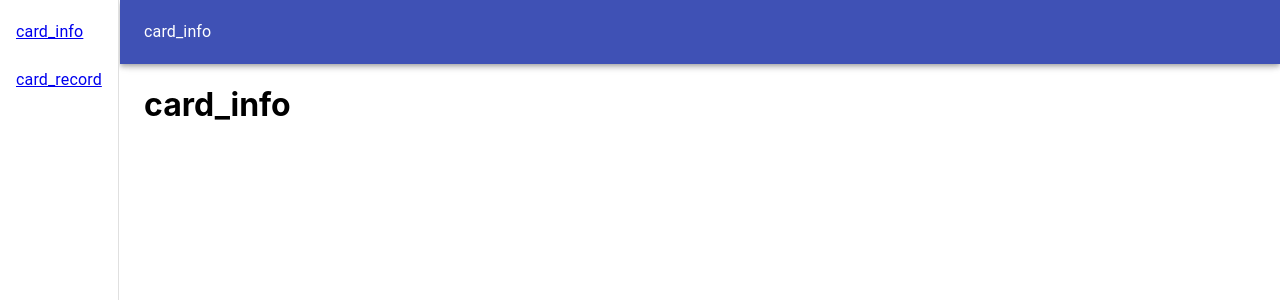
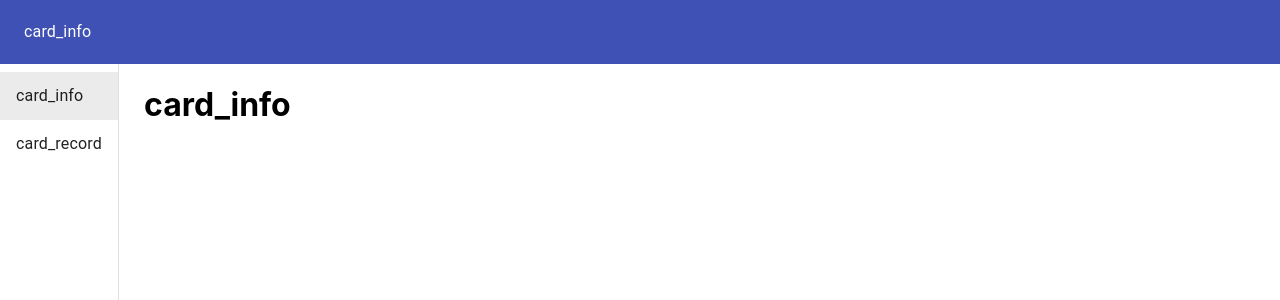
Before and after one commit to nickchen120235/rfid_frontend, a React (Create React App) app: page /card_info in a window 1280 px wide. Shown: the top 300 px of the page. Built offline with nearby package versions, Linux system fonts and the light colour scheme.

Commit message:
beautify components

```diff
--- a/src/App.jsx
+++ b/src/App.jsx
@@ -15,7 +15,7 @@ const App = () => {
   return(
     <BrowserRouter>
       <TitleBar currentPage={currentPage}/>
-      <SideMenu onClick={changeCurrentPage}/>
+      <SideMenu onClick={changeCurrentPage} selected={currentPage}/>
 
       <Toolbar />
 
--- a/src/Components/SideMenu.jsx
+++ b/src/Components/SideMenu.jsx
@@ -1,8 +1,8 @@
 import React from 'react'
-import { Drawer, List, ListItem, ListItemText } from '@material-ui/core'
+import { Drawer, List, ListItem, ListItemText, Toolbar, } from '@material-ui/core'
 import { Link } from 'react-router-dom'
 
-import styles from '../Styles/SideMenu'
+import styles from '../Styles/Components'
 
 const SideMenu = props => {
   const classes = styles()
@@ -10,12 +10,11 @@ const SideMenu = props => {
   return(
     <Drawer variant='permanent' anchor='left' className={classes.drawer}>
       <List>
+        <Toolbar />
         {['card_info', 'card_record'].map(text => (
-          <Link key={text} to={`/${text}`}>
-          <ListItem button onClick={() => props.onClick(text)}>
+          <ListItem key={text} button onClick={() => props.onClick(text)} selected={props.selected === text} component={Link} to={`/${text}`}>
             <ListItemText primary={text} />
           </ListItem>
-          </Link>
         ))}
       </List>
     </Drawer>
--- a/src/Components/TitleBar.jsx
+++ b/src/Components/TitleBar.jsx
@@ -1,12 +1,12 @@
 import React from 'react'
 import { AppBar, Toolbar, Typography } from '@material-ui/core'
 
-import styles from '../Styles/TitleBar'
+import styles from '../Styles/Components'
 
 const TitleBar = props => {
   const classes = styles()
   return(
-    <AppBar className={classes.titleBar}>
+    <AppBar className={classes.title} elevation={0}>
       <Toolbar>
         <Typography>
           {props.currentPage}
--- a/src/Styles/SideMenu.jsx
+++ b/src/Styles/Components.jsx
@@ -2,10 +2,13 @@ import { makeStyles } from '@material-ui/core/styles'
 
 export const drawerWidth = 120
 
-const styles = makeStyles(themes => ({
+const styles = makeStyles(theme => ({
   drawer: {
-    width: drawerWidth
+    width: drawerWidth,
   },
+  title: {
+    zIndex: theme.zIndex.drawer + 1
+  }
 }))
 
 export default styles
--- a/src/Styles/Pages.jsx
+++ b/src/Styles/Pages.jsx
@@ -1,6 +1,6 @@
 import { makeStyles } from '@material-ui/core/styles'
 
-import { drawerWidth } from './SideMenu'
+import { drawerWidth } from './Components'
 
 const styles = makeStyles(themes => ({
   container: {
--- a/src/Styles/TitleBar.jsx
+++ /dev/null
@@ -1,12 +0,0 @@
-import { makeStyles } from '@material-ui/core/styles'
-
-import { drawerWidth } from './SideMenu'
-
-const styles = makeStyles(themes => ({
-  titleBar: {
-    width: `calc(100% - ${drawerWidth}px)`,
-    marginLeft: drawerWidth
-  }
-}))
-
-export default styles
```
